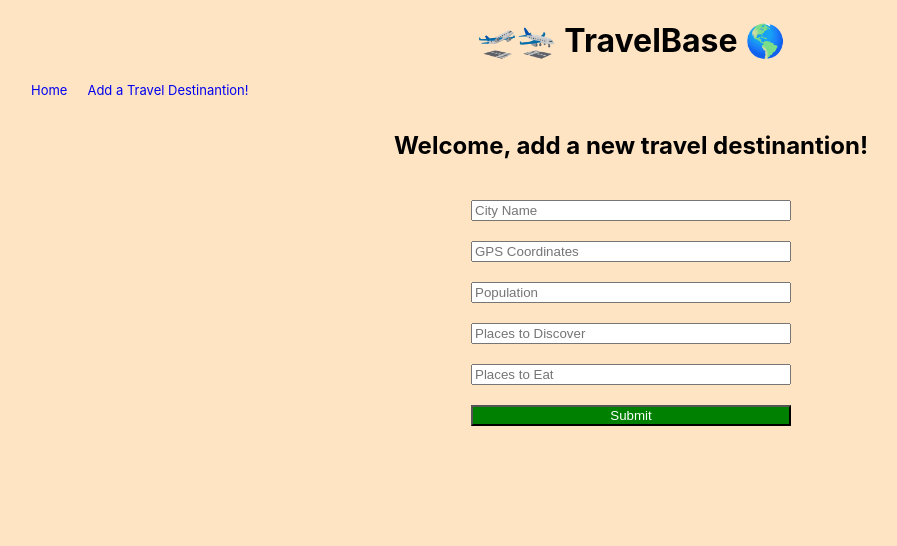
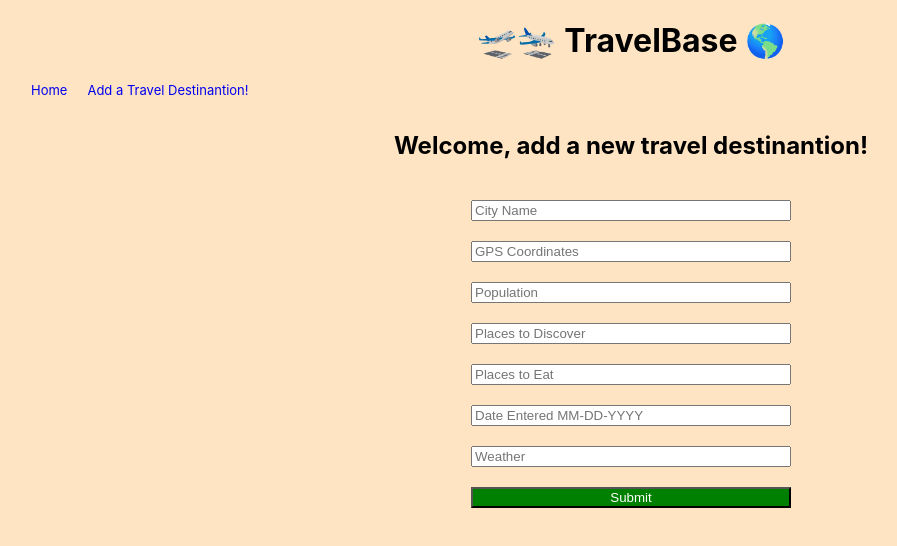
Before and after one commit to jayanth920/TravelBase, a React (Create React App) app: page /create in a window 1280 px wide. Shown: the top 546 px of the page, without its empty margins (9-906 px from the left). Built offline with nearby package versions, Linux system fonts and the light colour scheme; no server answers; the HTML template or start-up script is replaced by a standard one.

Commit message:
add handleCreate

```diff
--- a/src/components/TravelCreate/TravelCreate.js
+++ b/src/components/TravelCreate/TravelCreate.js
@@ -22,8 +22,16 @@ const TravelCreate = () => {
     })
 
 
-    const travelCreate = async () => {
+const travelCreate = async () => {
+    try {
+        const newCreate = await axios.post('url', newTravel)
     }
+    catch (err) {
+        console.log(err);
+    }
+}
+
+const handleCreate = ''
 
 
   return (
@@ -38,6 +46,8 @@ const TravelCreate = () => {
             <input placeholder='Population'></input>
             <input placeholder='Places to Discover'></input>
             <input placeholder='Places to Eat'></input>
+            <input placeholder='Date Entered MM-DD-YYYY'></input>
+            <input placeholder='Weather' ></input>
             <button className='travel-form-button'>Submit</button>
         </form>
 
```
